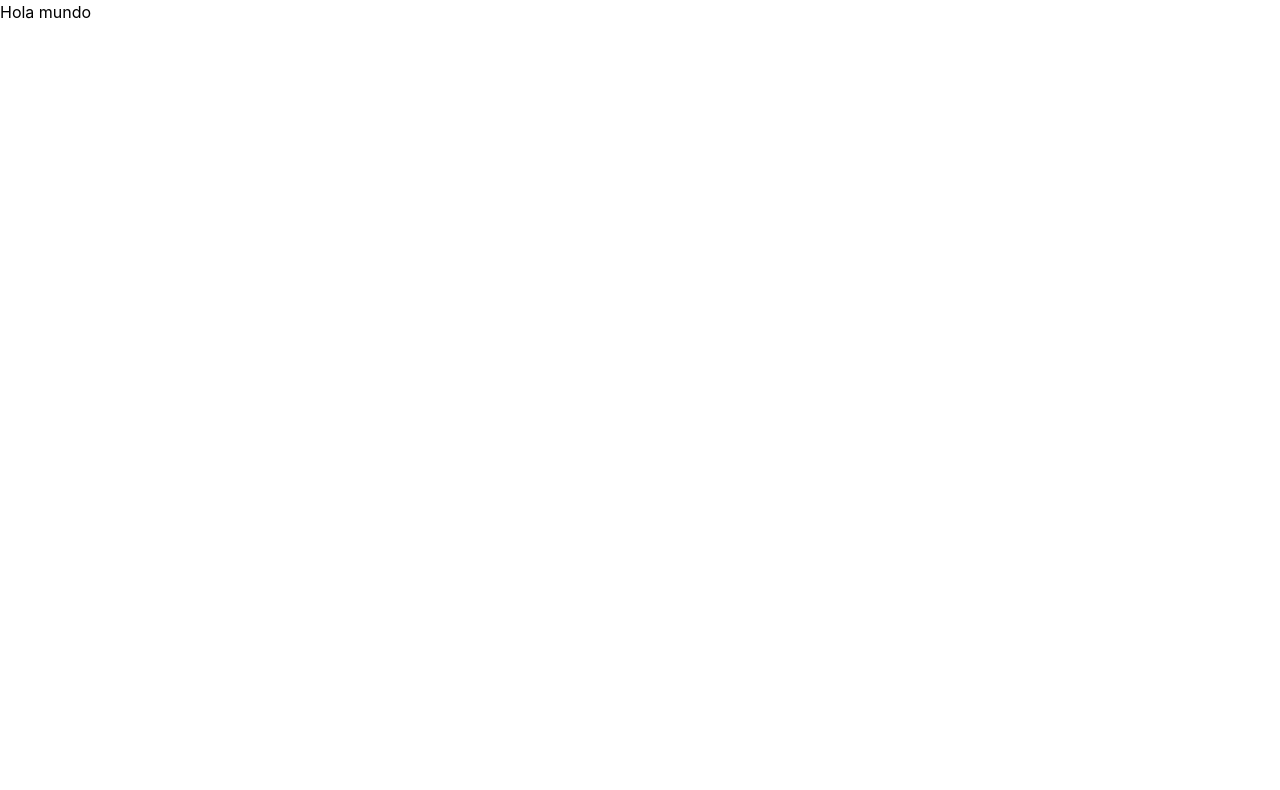
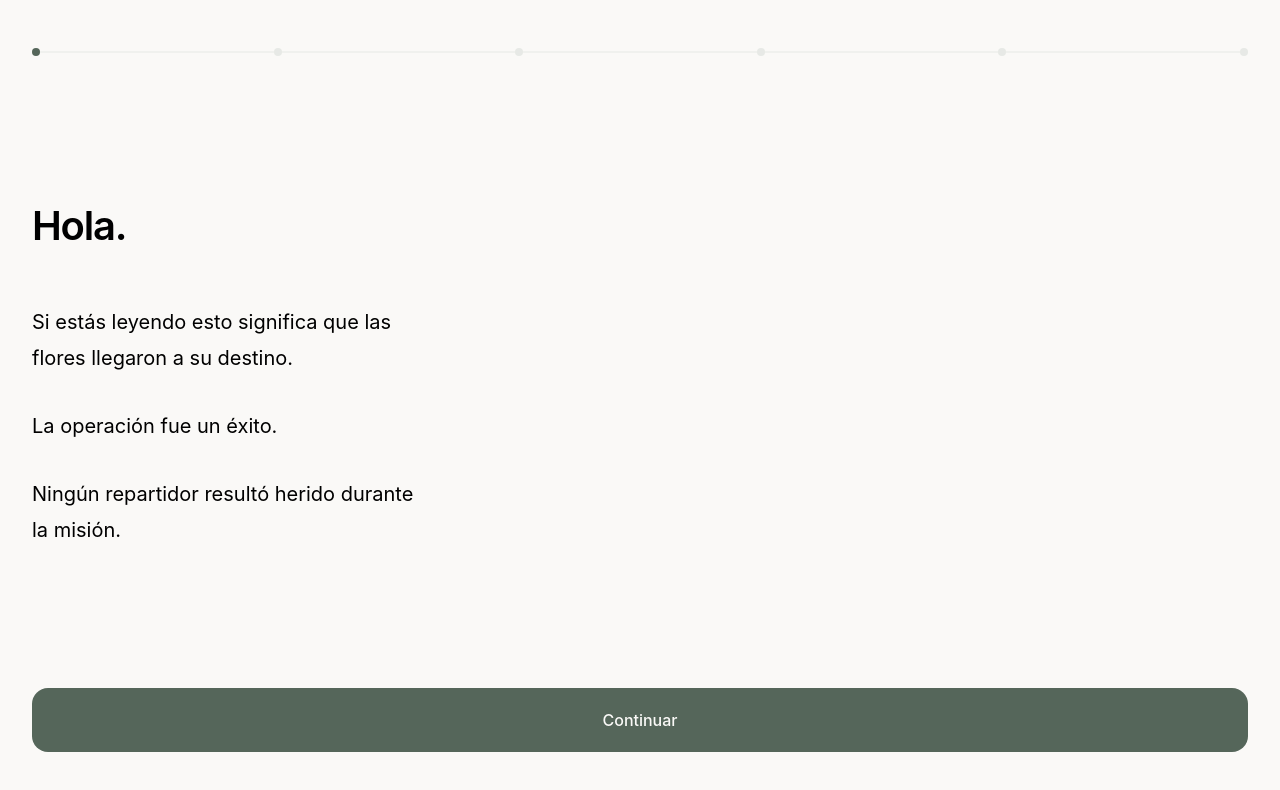
Before and after one commit to alan-fiig/secret-flowers, a React (Vite) app: page / in a window 1280 px wide. Shown: the top 790 px of the page. Built offline with nearby package versions, Linux system fonts and the light colour scheme.

Commit message:
feat: add first screen

```diff
--- a/package.json
+++ b/package.json
@@ -11,6 +11,7 @@
   },
   "dependencies": {
     "@tailwindcss/vite": "^4.3.0",
+    "framer-motion": "^12.40.0",
     "react": "^19.2.6",
     "react-dom": "^19.2.6",
     "tailwindcss": "^4.3.0"
--- a/src/App.jsx
+++ b/src/App.jsx
@@ -1,5 +1,11 @@
+import Welcome from "./pages/Welcome";
+
 function App() {
-  return <section>Hola mundo</section>;
+  return (
+    <>
+      <Welcome />
+    </>
+  );
 }
 
 export default App;
--- /dev/null
+++ b/src/components/Button.jsx
@@ -0,0 +1,9 @@
+function Button() {
+  return (
+    <button className="w-full p-5 rounded-2xl bg-forest-green text-warm-white font-medium">
+      Continuar
+    </button>
+  );
+}
+
+export default Button;
--- /dev/null
+++ b/src/components/FadeUp.jsx
@@ -0,0 +1,19 @@
+import { motion } from "framer-motion";
+
+function FadeUp({ children, delay = 0 }) {
+  return (
+    <motion.div
+      initial={{ opacity: 0, y: 12 }}
+      animate={{ opacity: 1, y: 0 }}
+      transition={{
+        delay,
+        duration: 0.6,
+        ease: [0.22, 1, 0.36, 1],
+      }}
+    >
+      {children}
+    </motion.div>
+  );
+}
+
+export default FadeUp;
--- /dev/null
+++ b/src/components/ProgressIndicator.jsx
@@ -0,0 +1,33 @@
+function ProgressIndicator({ currentStep, totalSteps }) {
+  const percentage = totalSteps > 1 ? (currentStep / (totalSteps - 1)) * 100 : 100;
+
+  return (
+    <div className="relative w-full">
+      <div className="absolute top-1/2 left-0 right-0 h-px bg-mist-gray -translate-y-1/2" />
+
+      <div
+        className="absolute top-1/2 left-0 h-px bg-forest-green -translate-y-1/2 transition-all duration-500"
+        style={{ width: `${percentage}%` }}
+      />
+
+      <div className="relative flex items-center justify-between">
+        {Array.from({ length: totalSteps }).map((_, index) => {
+          const active = index <= currentStep;
+
+          return (
+            <div
+              key={index}
+              className={`
+                h-2 w-2 rounded-full z-10
+                transition-all duration-500
+                ${active ? "bg-forest-green" : "bg-mist-gray"}
+              `}
+            />
+          );
+        })}
+      </div>
+    </div>
+  );
+}
+
+export default ProgressIndicator;
--- /dev/null
+++ b/src/components/Text.jsx
@@ -0,0 +1,11 @@
+import FadeUp from "./FadeUp";
+
+function Text({ text, delay }) {
+  return (
+    <FadeUp delay={delay}>
+      <p className="text-charcoal text-xl leading-9 font-normal">{text}</p>
+    </FadeUp>
+  );
+}
+
+export default Text;
--- a/src/main.jsx
+++ b/src/main.jsx
@@ -1,5 +1,6 @@
 import { StrictMode } from "react";
 import { createRoot } from "react-dom/client";
+
 import App from "./App.jsx";
 
 createRoot(document.getElementById("root")).render(
--- /dev/null
+++ b/src/pages/Welcome.jsx
@@ -0,0 +1,42 @@
+import FadeUp from "../components/FadeUp";
+import Button from "../components/Button";
+import ProgressIndicator from "../components/ProgressIndicator";
+import Text from "../components/Text";
+
+function Welcome() {
+  return (
+    <section className="min-h-screen flex flex-col justify-between px-8 py-12 bg-warm-white">
+      <ProgressIndicator currentStep={0} totalSteps={6} />
+
+      <div className="max-w-sm">
+        <FadeUp delay={0}>
+          <h1 className="text-charcoal text-[2.5rem] font-semibold tracking-[-0.03em]">
+            Hola.
+          </h1>
+        </FadeUp>
+
+        <div className="mt-12 flex flex-col gap-8">
+          <Text
+            delay={0.4}
+            text={
+              "Si estás leyendo esto significa que las flores llegaron a su destino."
+            }
+          />
+
+          <Text delay={0.8} text={"La operación fue un éxito."} />
+
+          <Text
+            delay={1.2}
+            text={"Ningún repartidor resultó herido durante la misión."}
+          />
+        </div>
+      </div>
+
+      <FadeUp delay={1.6}>
+        <Button />
+      </FadeUp>
+    </section>
+  );
+}
+
+export default Welcome;
--- a/src/style.css
+++ b/src/style.css
@@ -1 +1,12 @@
 @import "tailwindcss";
+
+@theme {
+  /* Tipografía */
+  --font-sans: "Inter", sans-serif;
+
+  /* Colores */
+  --color-sage-green: #C8D0C2;
+  --color-warm-white: #FAF9F7;
+  --color-mist-gray: #E7E9E6;
+  --color-forest-green: #55665A;
+}
```
Also changed, not shown: 1 other file (tests, documents, lock files or other folders).
